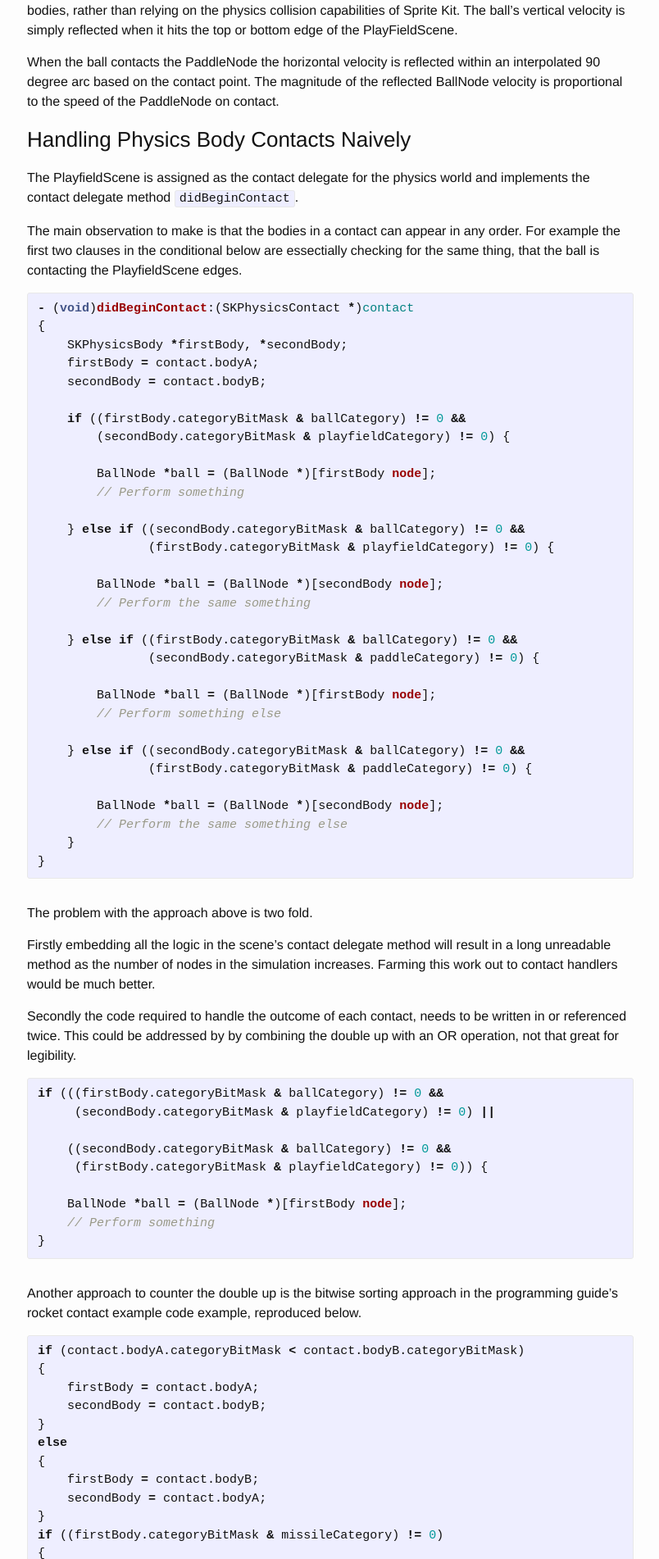
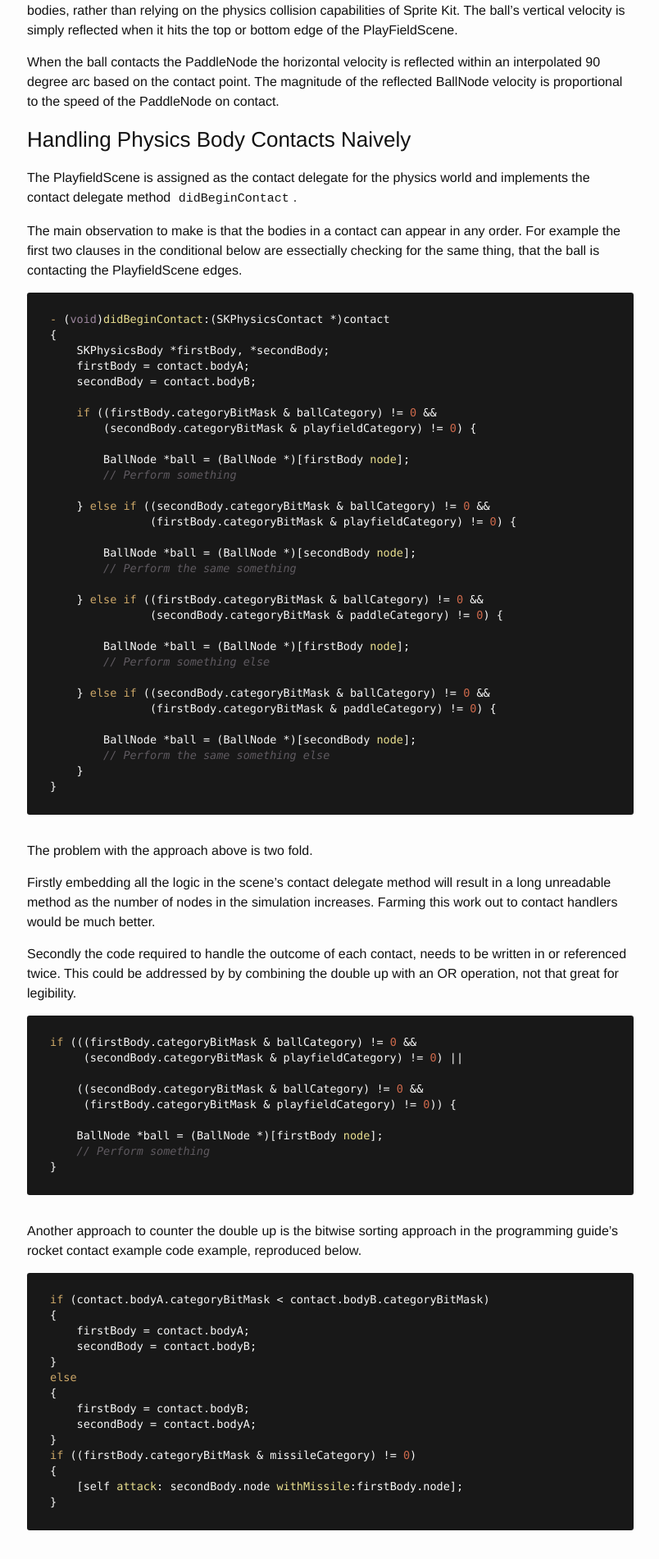
Before and after one commit to kouky/kouky.github.io, a Jekyll site: the page built from _posts/2014-01-24-double-dispatch-sprite-kit-physics-body-contacts.markdown, in a window 1280 px wide. Shown: the part 847-2749 px from the top of the page at 82% size, without its empty margins (237-1041 px from the left). Built offline with Jekyll 4.4.1, drawn with Linux system fonts in a browser that asks for light colours; some of the changed text lies outside the part shown.

Commit message:
Revised syntax highlighting styles

```diff
--- a/_sass/_base.scss
+++ b/_sass/_base.scss
@@ -130,9 +130,7 @@ blockquote {
 pre,
 code {
     font-size: 15px;
-    border: 1px solid $grey-color-light;
     border-radius: 3px;
-    background-color: #eef;
 }
 
 code {
--- a/_sass/_syntax-highlighting.scss
+++ b/_sass/_syntax-highlighting.scss
@@ -1,68 +1,70 @@
 /**
  * Syntax highlighting styles
+ * https://gist.github.com/kaybutter/e9a451fdfda10c25a2af
  */
-.highlight {
-    background: #fff;
-    // @extend %vertical-rhythm;
-    margin-bottom: $spacing-unit;
+ .highlight { background: #181818; padding: 16px; overflow: auto; line-height: 1.2; border-radius: 0.2em; margin-bottom: 32px; }
+ .highlight pre { margin: 0; }
+ .highlight code { color: #F8F8F8; font-family: "Source Code Pro", Menlo, monospace; font-size: 90%; }
+ .highlight .hll { background-color: #ffffcc }
+ .highlight .c { color: #5F5A60; font-style: italic } /* Comment */
+ .highlight .err { border:#B22518; } /* Error */
+ .highlight .k { color: #CDA869 } /* Keyword */
+ .highlight .cm { color: #5F5A60; font-style: italic } /* Comment.Multiline */
+ .highlight .cp { color: #5F5A60 } /* Comment.Preproc */
+ .highlight .c1 { color: #5F5A60; font-style: italic } /* Comment.Single */
+ .highlight .cs { color: #5F5A60; font-style: italic } /* Comment.Special */
+ .highlight .gd { background: #420E09 } /* Generic.Deleted */
+ .highlight .ge { font-style: italic } /* Generic.Emph */
+ .highlight .gr { background: #B22518 } /* Generic.Error */
+ .highlight .gh { color: #000080; font-weight: bold } /* Generic.Heading */
+ .highlight .gi { background: #253B22 } /* Generic.Inserted */
+ .highlight .go {  } /* Generic.Output */
+ .highlight .gp { font-weight: bold } /* Generic.Prompt */
+ .highlight .gs { font-weight: bold } /* Generic.Strong */
+ .highlight .gu { color: #800080; font-weight: bold } /* Generic.Subheading */
+ .highlight .gt {  } /* Generic.Traceback */
+ .highlight .kc { color: #CDA869; } /* Keyword.Constant */
+ .highlight .kd { color: #CDA869;  } /* Keyword.Declaration */
+ .highlight .kn {  } /* Keyword.Namespace */
+ .highlight .kp { color: #9B703F } /* Keyword.Pseudo */
+ .highlight .kr {  } /* Keyword.Reserved */
+ .highlight .kt { color: #9B859D } /* Keyword.Type */
+ .highlight .m { color: #CF6A4C } /* Literal.Number */
+ .highlight .s { color: #8F9D6A } /* Literal.String */
+ .highlight .na { color: #F9EE98 } /* Name.Attribute */
+ .highlight .nb { color: #CDA869 } /* Name.Builtin */
+ .highlight .nc { color: #9B859D; font-weight: bold } /* Name.Class */
+ .highlight .no { color: #9B859D } /* Name.Constant */
+ .highlight .nd { color: #7587A6 } /* Name.Decorator */
+ .highlight .ni { color: #CF6A4C; font-weight: bold } /* Name.Entity */
+ .highlight .nf { color: #e9df8f }
+ .highlight .nn { color: #9B859D; } /* Name.Namespace */
+ .highlight .nt { color: #CDA869; } /* Name.Tag */
+ .highlight .nv { } /* Name.Variable */
+ .highlight .ow { color: #AA22FF; } /* Operator.Word */
+ .highlight .w { color: #141414 } /* Text.Whitespace */
+ .highlight .mf { color: #CF6A4C } /* Literal.Number.Float */
+ .highlight .mh { color: #CF6A4C } /* Literal.Number.Hex */
+ .highlight .mi { color: #CF6A4C } /* Literal.Number.Integer */
+ .highlight .mo { color: #CF6A4C } /* Literal.Number.Oct */
+ .highlight .sb { color: #8F9D6A } /* Literal.String.Backtick */
+ .highlight .sc { color: #8F9D6A } /* Literal.String.Char */
+ .highlight .sd { color: #8F9D6A; } /* Literal.String.Doc */
+ .highlight .s2 { color: #8F9D6A } /* Literal.String.Double */
+ .highlight .se { color: #F9EE98; } /* Literal.String.Escape */
+ .highlight .sh { color: #8F9D6A } /* Literal.String.Heredoc */
+ .highlight .si { color: #DAEFA3; } /* Literal.String.Interpol */
+ .highlight .sx { color: #8F9D6A } /* Literal.String.Other */
+ .highlight .sr { color: #E9C062 } /* Literal.String.Regex */
+ .highlight .s1 { color: #8F9D6A } /* Literal.String.Single */
+ .highlight .ss { color: #CF6A4C } /* Literal.String.Symbol */
+ .highlight .vc { color: #7587A6 } /* Name.Variable.Class */
+ .highlight .vg { color: #7587A6 } /* Name.Variable.Global */
+ .highlight .vi { color: #7587A6 } /* Name.Variable.Instance */
+ .highlight .il { color: #009999 } /* Literal.Number.Integer.Long */
 
-    .c     { color: #998; font-style: italic } // Comment
-    .err   { color: #a61717; background-color: #e3d2d2 } // Error
-    .k     { font-weight: bold } // Keyword
-    .o     { font-weight: bold } // Operator
-    .cm    { color: #998; font-style: italic } // Comment.Multiline
-    .cp    { color: #999; font-weight: bold } // Comment.Preproc
-    .c1    { color: #998; font-style: italic } // Comment.Single
-    .cs    { color: #999; font-weight: bold; font-style: italic } // Comment.Special
-    .gd    { color: #000; background-color: #fdd } // Generic.Deleted
-    .gd .x { color: #000; background-color: #faa } // Generic.Deleted.Specific
-    .ge    { font-style: italic } // Generic.Emph
-    .gr    { color: #a00 } // Generic.Error
-    .gh    { color: #999 } // Generic.Heading
-    .gi    { color: #000; background-color: #dfd } // Generic.Inserted
-    .gi .x { color: #000; background-color: #afa } // Generic.Inserted.Specific
-    .go    { color: #888 } // Generic.Output
-    .gp    { color: #555 } // Generic.Prompt
-    .gs    { font-weight: bold } // Generic.Strong
-    .gu    { color: #aaa } // Generic.Subheading
-    .gt    { color: #a00 } // Generic.Traceback
-    .kc    { font-weight: bold } // Keyword.Constant
-    .kd    { font-weight: bold } // Keyword.Declaration
-    .kp    { font-weight: bold } // Keyword.Pseudo
-    .kr    { font-weight: bold } // Keyword.Reserved
-    .kt    { color: #458; font-weight: bold } // Keyword.Type
-    .m     { color: #099 } // Literal.Number
-    .s     { color: #d14 } // Literal.String
-    .na    { color: #008080 } // Name.Attribute
-    .nb    { color: #0086B3 } // Name.Builtin
-    .nc    { color: #458; font-weight: bold } // Name.Class
-    .no    { color: #008080 } // Name.Constant
-    .ni    { color: #800080 } // Name.Entity
-    .ne    { color: #900; font-weight: bold } // Name.Exception
-    .nf    { color: #900; font-weight: bold } // Name.Function
-    .nn    { color: #555 } // Name.Namespace
-    .nt    { color: #000080 } // Name.Tag
-    .nv    { color: #008080 } // Name.Variable
-    .ow    { font-weight: bold } // Operator.Word
-    .w     { color: #bbb } // Text.Whitespace
-    .mf    { color: #099 } // Literal.Number.Float
-    .mh    { color: #099 } // Literal.Number.Hex
-    .mi    { color: #099 } // Literal.Number.Integer
-    .mo    { color: #099 } // Literal.Number.Oct
-    .sb    { color: #d14 } // Literal.String.Backtick
-    .sc    { color: #d14 } // Literal.String.Char
-    .sd    { color: #d14 } // Literal.String.Doc
-    .s2    { color: #d14 } // Literal.String.Double
-    .se    { color: #d14 } // Literal.String.Escape
-    .sh    { color: #d14 } // Literal.String.Heredoc
-    .si    { color: #d14 } // Literal.String.Interpol
-    .sx    { color: #d14 } // Literal.String.Other
-    .sr    { color: #009926 } // Literal.String.Regex
-    .s1    { color: #d14 } // Literal.String.Single
-    .ss    { color: #990073 } // Literal.String.Symbol
-    .bp    { color: #999 } // Name.Builtin.Pseudo
-    .vc    { color: #008080 } // Name.Variable.Class
-    .vg    { color: #008080 } // Name.Variable.Global
-    .vi    { color: #008080 } // Name.Variable.Instance
-    .il    { color: #099 } // Literal.Number.Integer.Long
-}
+ // some hacks to improve swift highlighting
+ .highlight .language-swift .kd+.nf,
+ .highlight .language-swift .kd+.kt { color: inherit; }
+ .highlight .language-swift .o+.n { color: #7587A6 }
+ .highlight .language-swift .nv+.o+.n { color: inherit; }
```
